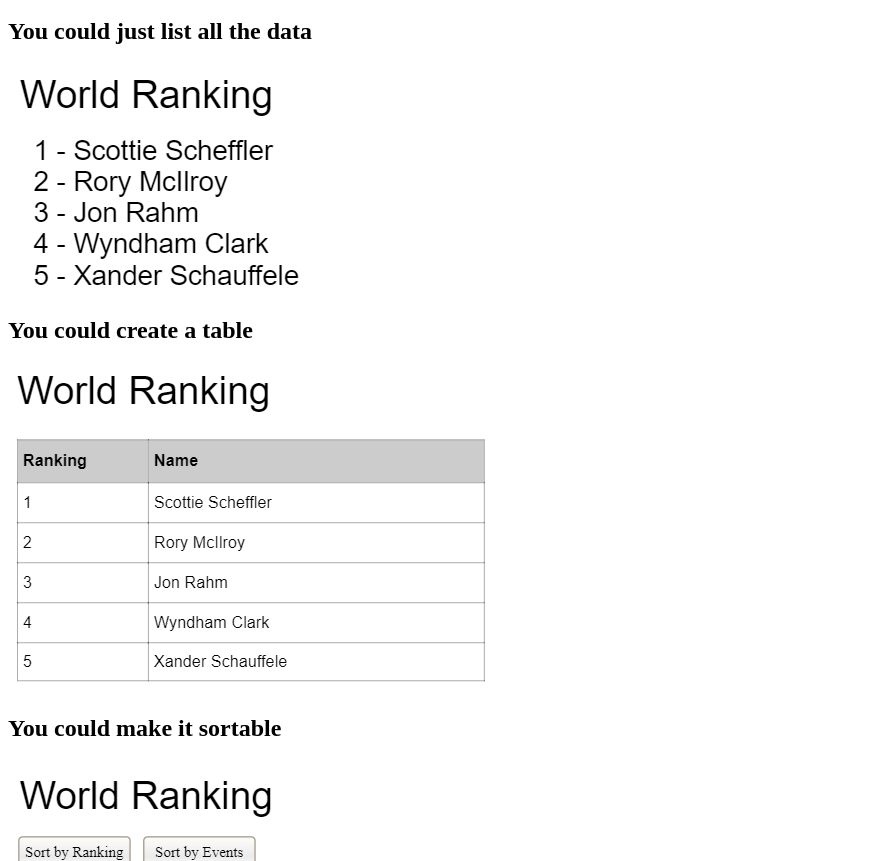
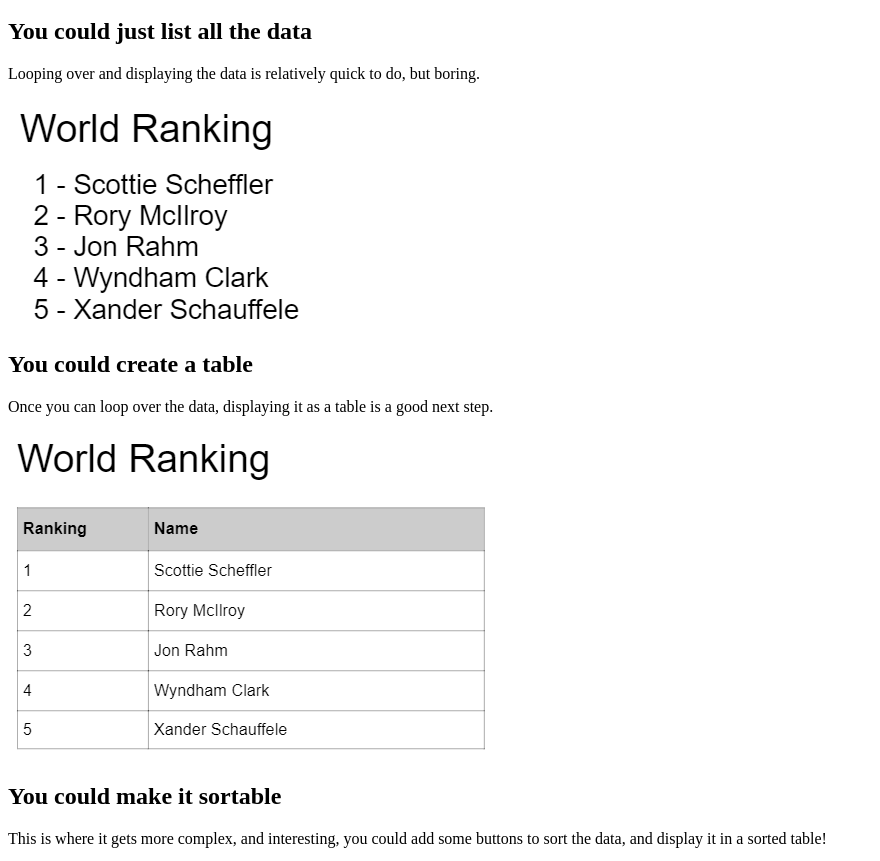
Before and after one commit to chewett/webdev_golf_learning_project, a plain HTML site: page site/index.html in a window 1280 px wide. Shown: the part 362-1223 px from the top of the page, without its empty margins (0-880 px from the left). Drawn offline with Linux system fonts and the light colour scheme.

Commit message:
Finalised the readme and html file

```diff
--- a/site/index.html
+++ b/site/index.html
@@ -38,19 +38,36 @@
 
 <h1>Now we have the data, lets do something with it</h1>
 
+
+
 <h2>You could just list all the data</h2>
+
+<p>Looping over and displaying the data is relatively quick to do, but boring.</p>
 
 <img src="sketches/basic_list.png">
 
+
+
 <h2>You could create a table</h2>
+
+<p>Once you can loop over the data, displaying it as a table is a good next step.</p>
 
 <img src="sketches/basic_table.png">
 
+
+
 <h2>You could make it sortable</h2>
+
+<p>This is where it gets more complex, and interesting, you could add some buttons to sort the data, and display it
+    in a sorted table!</p>
 
 <img src="sketches/sortable_table.png">
 
+
+
 <h2>Or filterable too!</h2>
+
+<p>Or as a different but similar step, filtering data based on what you type in</p>
 
 <img src="sketches/filterable_table.png">
 
```
Also changed, not shown: 1 other file.
